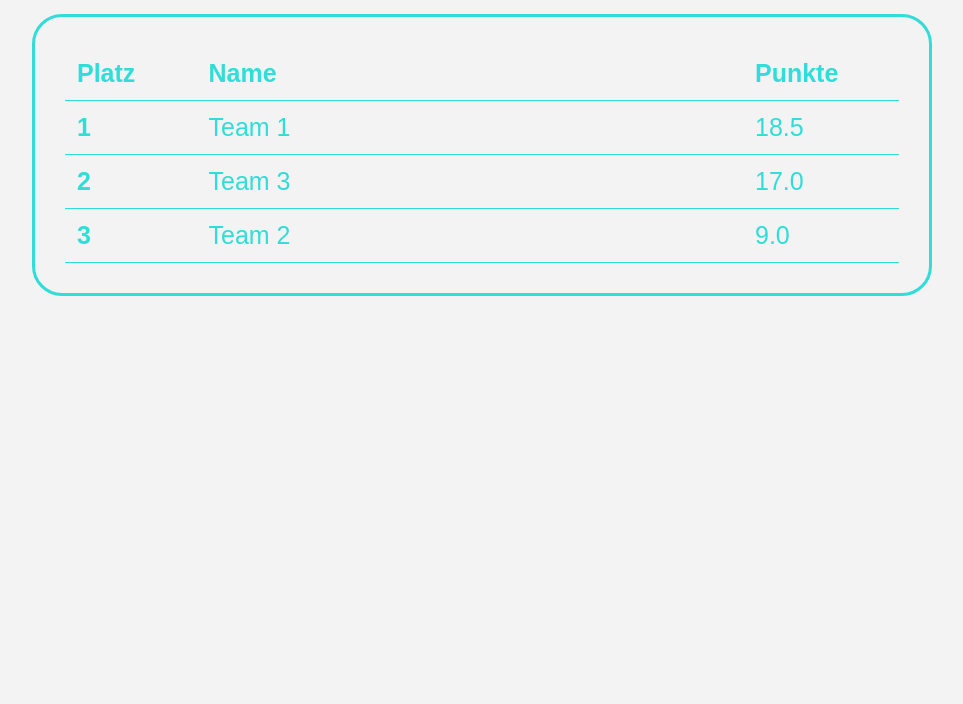
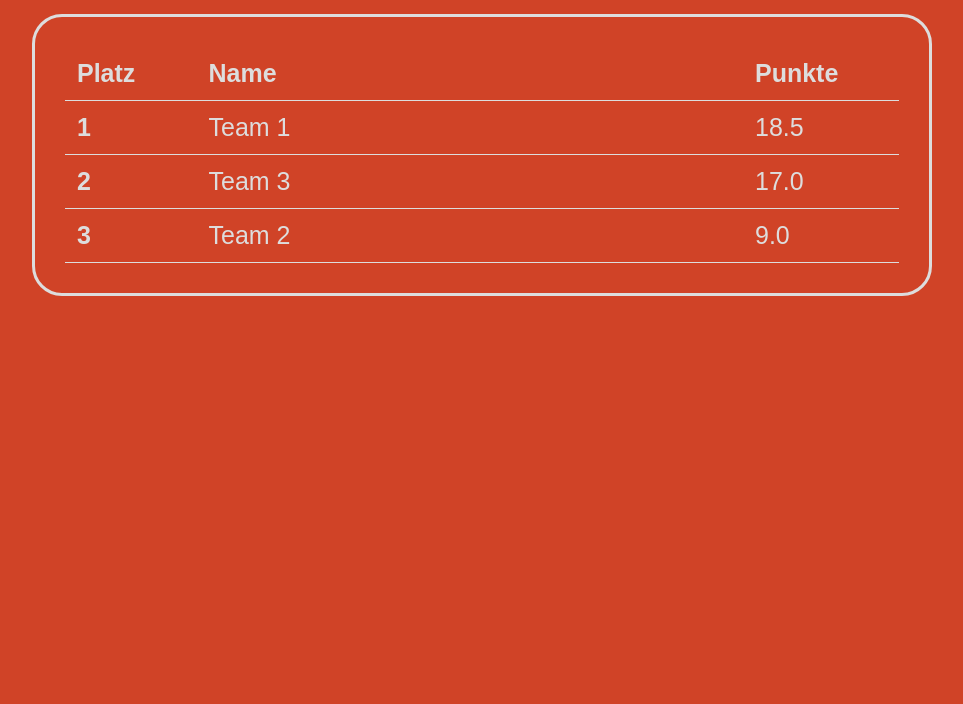
Before and after one commit to jadeaffenjaeger/ftwkscore, a plain HTML site: page html/index.html in a window 1280 px wide. Shown: the part 126-830 px from the top of the page, without its empty margins (166-1129 px from the left). Drawn offline with Linux system fonts and the light colour scheme; a web font is replaced by a local one.

Commit message:
Change color theme to christmas :)

```diff
--- a/html/style.css
+++ b/html/style.css
@@ -3,8 +3,8 @@ html, body {
     height: 100%;
     width: 100%;
     font-family: 'Numans', sans-serif;
-    background: #f3f3f3;
-    color: #30ddd8;
+    background: #d04327;
+    color: #dddddd;
 }
 
 h1 {
```
